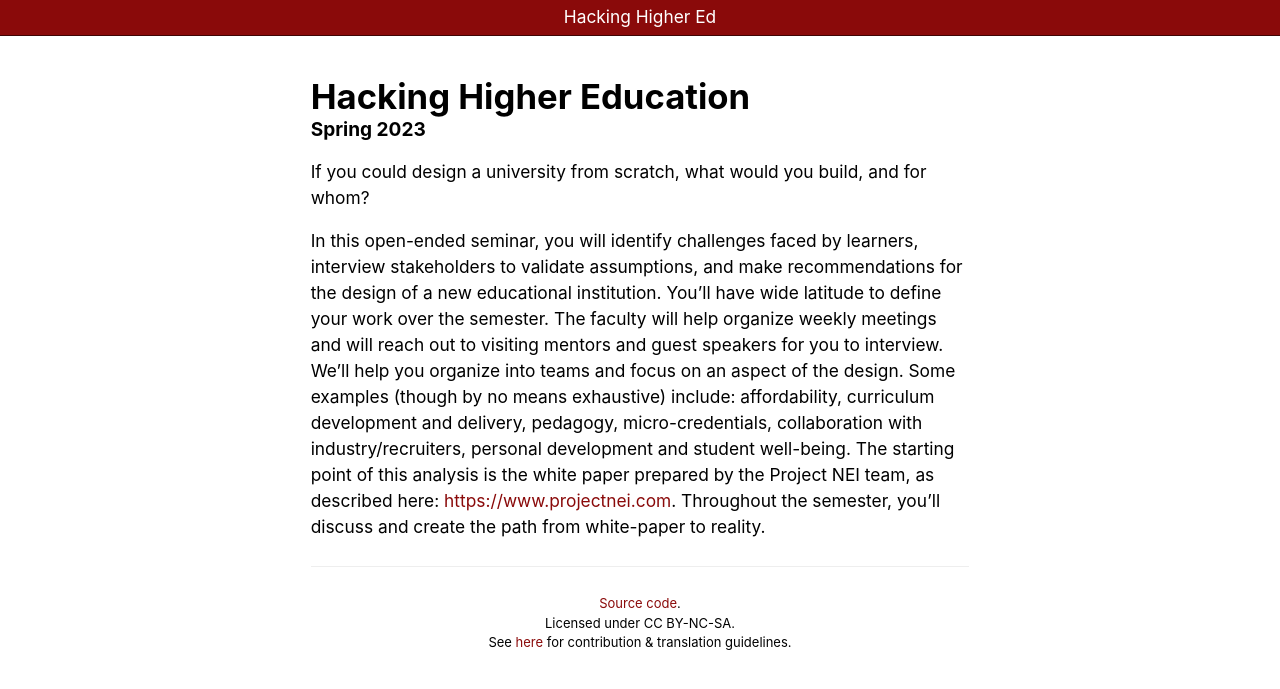
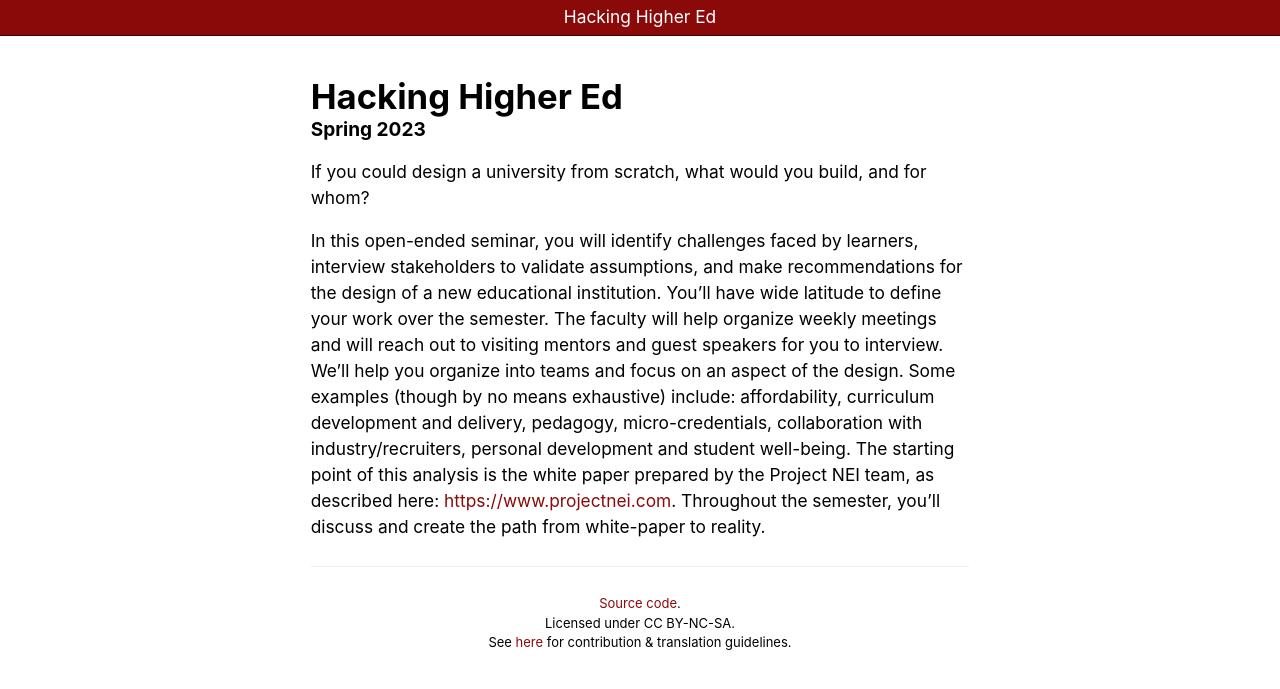
Before and after one commit to hacking-higher-ed/hacking-higher-ed, a Jekyll site: the page built from index.md, in a window 1280 px wide. Shown: the top 689 px of the page. Built offline with Jekyll 4.4.1, drawn with Linux system fonts in a browser that asks for light colours.

Commit message:
Update title.

```diff
--- a/_config.yml
+++ b/_config.yml
@@ -1,5 +1,5 @@
 # Setup
-title: 'Hacking Higher Education'
+title: 'Hacking Higher Ed'
 title_short: 'Hacking Higher Ed'
 url: https://hhe.mit.edu
 
--- a/index.md
+++ b/index.md
@@ -1,6 +1,6 @@
 ---
 layout: page
-title: Hacking Higher Education
+title: Hacking Higher Ed
 nositetitle: true
 subtitle: Spring 2023
 description: >
```
